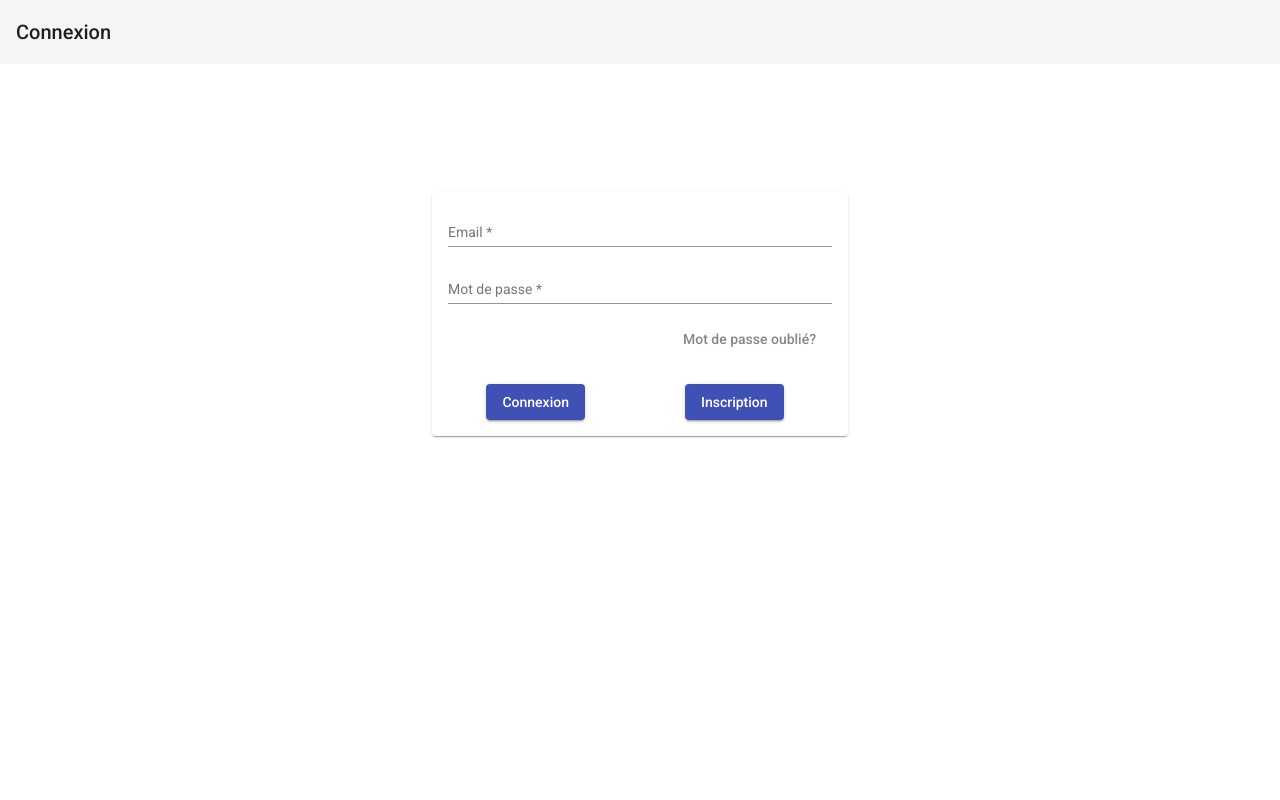
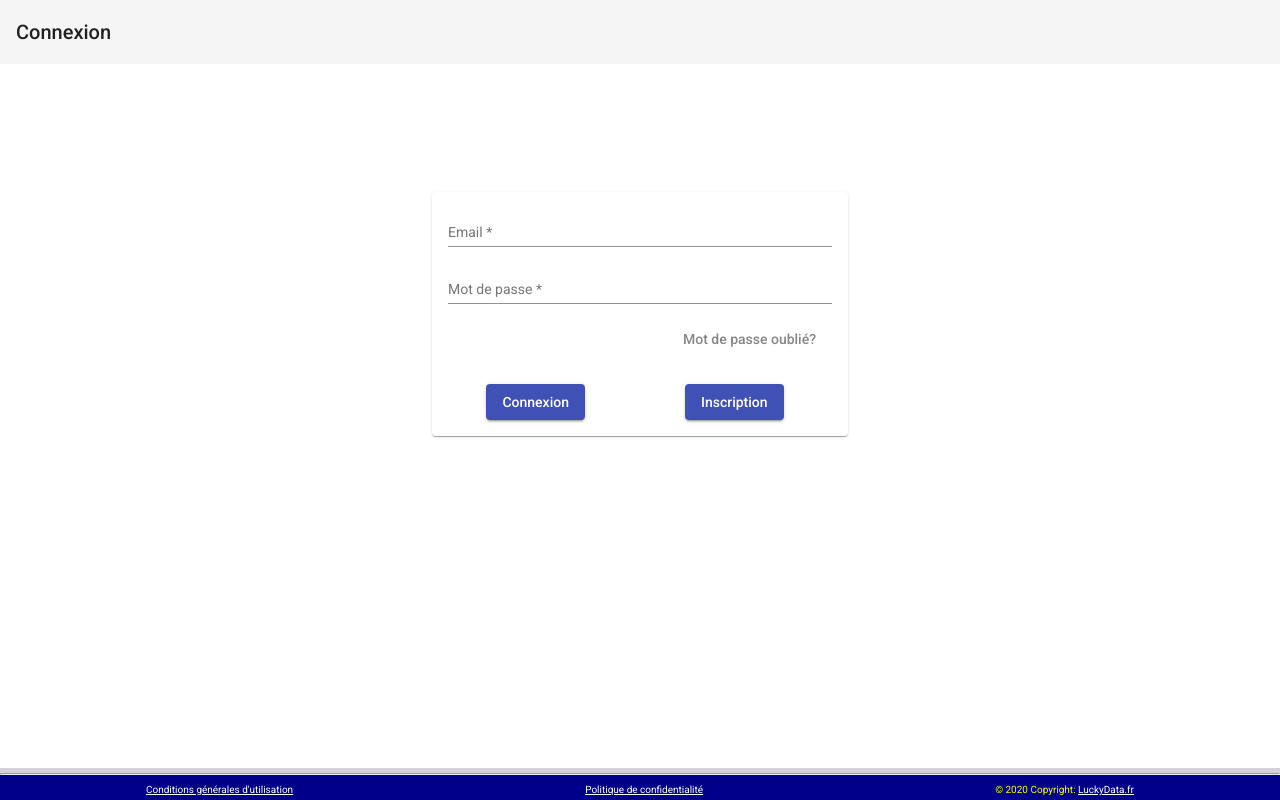
Before and after one commit to terencecode/lucky-data, an Angular app in the folder lucky-data-application/: page / in a window 1280 px wide. Built offline with nearby package versions, Linux system fonts and the light colour scheme.

Commit message:
Added footer

```diff
--- a/lucky-data-application/src/app/app.component.html
+++ b/lucky-data-application/src/app/app.component.html
@@ -1,2 +1,3 @@
 
 <router-outlet></router-outlet>
+<app-footer></app-footer>
--- a/lucky-data-application/src/app/app.module.ts
+++ b/lucky-data-application/src/app/app.module.ts
@@ -13,6 +13,7 @@ import {ReactiveFormsModule} from '@angular/forms';
 import { DatasetListComponent } from './component/dataset-list/dataset-list.component';
 import { BrowserAnimationsModule } from '@angular/platform-browser/animations';
 import {MyMaterialModule} from "./modules/material.module";
+import { FooterComponent } from './component/footer/footer.component';
 
 
 @NgModule({
@@ -21,7 +22,8 @@ import {MyMaterialModule} from "./modules/material.module";
     LoginFormComponent,
     DatasetListComponent,
     RegisterFormComponent,
-    ForgotPasswordComponent
+    ForgotPasswordComponent,
+    FooterComponent
   ],
   imports: [
     BrowserModule,
--- /dev/null
+++ b/lucky-data-application/src/app/component/footer/footer.component.html
@@ -0,0 +1,19 @@
+
+<footer class="footer ">
+
+  <div class="container">
+    <hr class="clearfix pb-2">
+    <div class="links">
+      <div class="footer-CGU">
+        <a style="color: white" href="http://localhost:4200/" >Conditions générales d'utilisation</a>
+      </div>
+      <div class="footer-confidential">
+        <a style="color: white" href="http://localhost:4200/" >Politique de confidentialité</a>
+      </div>
+      <div class="footer-copyright">
+        © 2020 Copyright: <a style="color: white" href="http://localhost:4200/" >LuckyData.fr</a>
+      </div>
+    </div>
+  </div>
+
+</footer>
--- /dev/null
+++ b/lucky-data-application/src/app/component/footer/footer.component.sass
@@ -0,0 +1,23 @@
+.footer
+  position: fixed
+  bottom: 0
+  left: 0
+  font-size: x-small
+  width: 100%
+  background-color: lightgrey
+  color: white
+  text-align: center
+
+  .container
+    background-color: Darkblue
+
+  .links
+    display: flex
+    justify-content: space-around
+  .footer-copyright
+    color: yellow
+    flex-basis: 1/3%
+  .footer-CGU
+    flex-basis: 1/3%
+  .footer-confidential
+    flex-basis: 1/3%
--- /dev/null
+++ b/lucky-data-application/src/app/component/footer/footer.component.ts
@@ -0,0 +1,15 @@
+import { Component, OnInit } from '@angular/core';
+
+@Component({
+  selector: 'app-footer',
+  templateUrl: './footer.component.html',
+  styleUrls: ['./footer.component.sass']
+})
+export class FooterComponent implements OnInit {
+
+  constructor() { }
+
+  ngOnInit(): void {
+  }
+
+}
```
Also changed, not shown: 1 other file (tests, documents, lock files or other folders).
